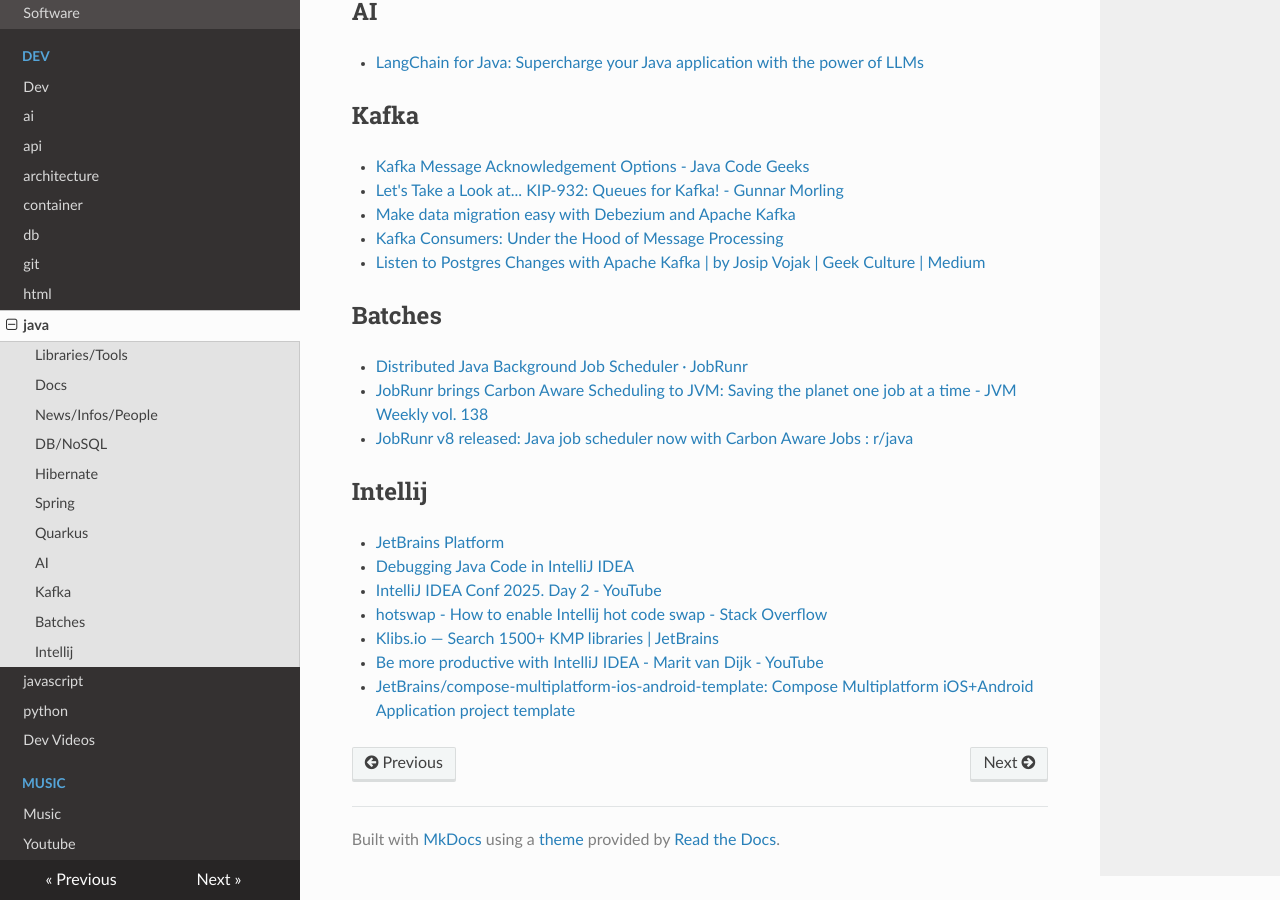
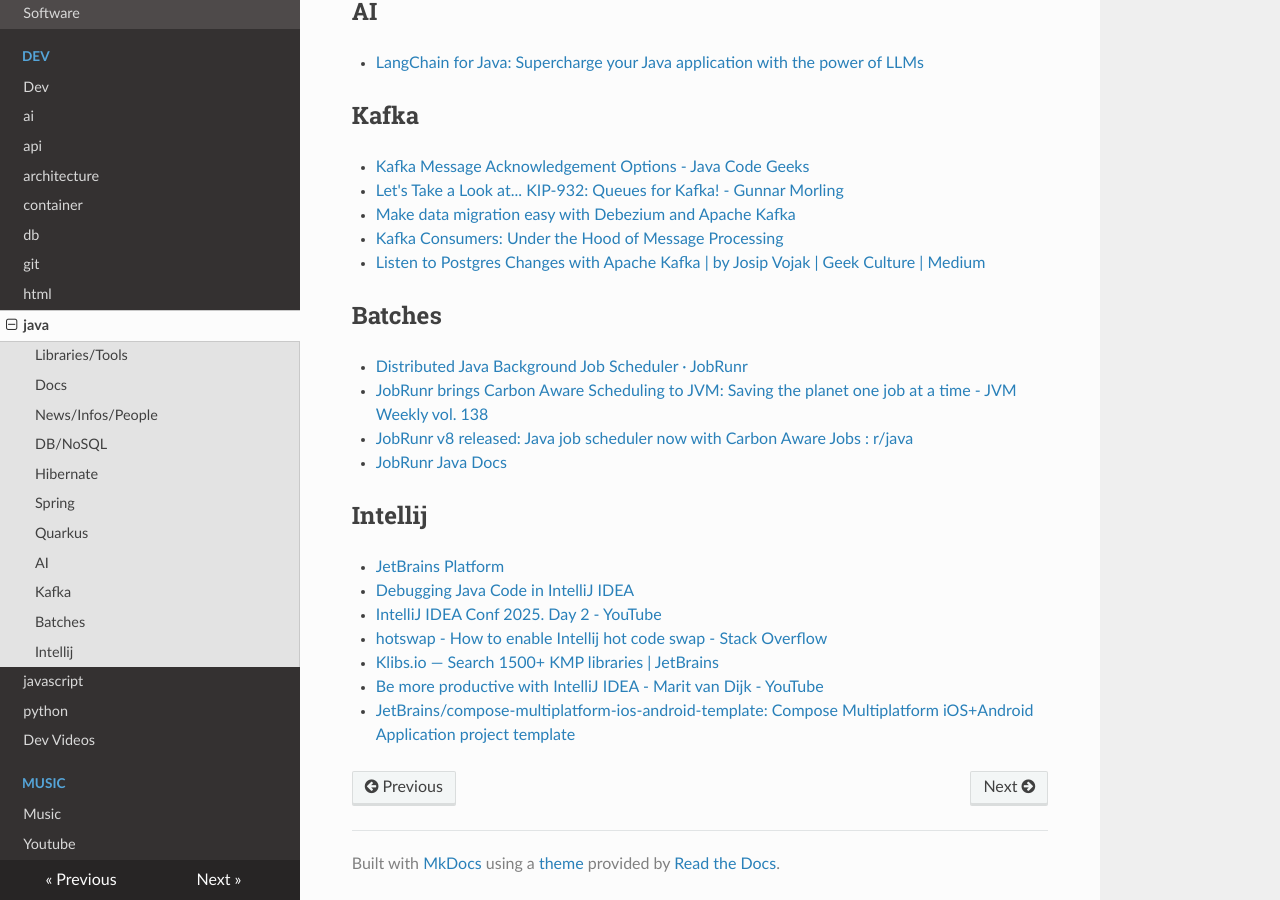
Before and after one commit to mercuriusb/bookmarks, an MkDocs documentation site: the page built from docs/dev/java.md, in a window 1280 px wide and 900 px high, scrolled down 4493 px. Built offline with MkDocs 1.6.1, drawn with Linux system fonts in a browser that asks for light colours; nearby versions of some CDN libraries.

Commit message:
Update java.md

```diff
--- a/docs/dev/java.md
+++ b/docs/dev/java.md
@@ -161,6 +161,8 @@
 - [Distributed Java Background Job Scheduler · JobRunr](https://www.jobrunr.io/en/)
 - [JobRunr brings Carbon Aware Scheduling to JVM: Saving the planet one job at a time - JVM Weekly vol. 138](https://www.jvm-weekly.com/p/jobrunr-brings-carbon-aware-scheduling)
 - [JobRunr v8 released: Java job scheduler now with Carbon Aware Jobs : r/java](https://www.reddit.com/r/java/comments/1luic04/jobrunr_v8_released_java_job_scheduler_now_with/)
+- [JobRunr Java Docs](https://javadoc.io/doc/org.jobrunr/jobrunr/latest/index.html)
+
 
 ## Intellij
 
```
